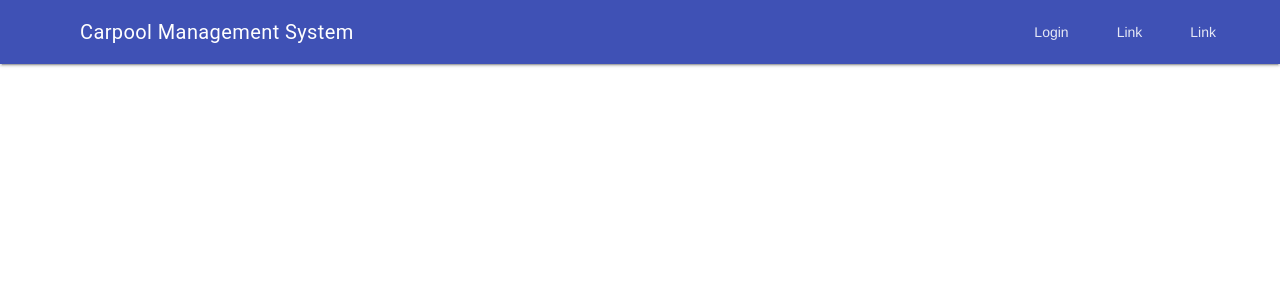
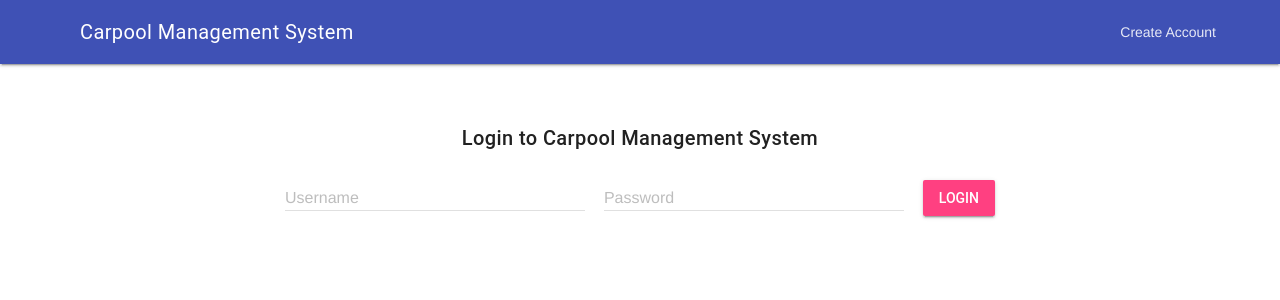
Before and after one commit to psdev30/piggyback, a Flask app: page / in a window 1280 px wide. Shown: the top 300 px of the page. Run offline with Flask 2, Linux system fonts and the light colour scheme.

Commit message:
added stuff

```diff
--- a/templates/login.html
+++ b/templates/login.html
@@ -18,23 +18,40 @@
       <div class="mdl-layout-spacer"></div>
       <!-- Navigation. We hide it in small screens. -->
       <nav class="mdl-navigation mdl-layout--large-screen-only">
-        <a class="mdl-navigation__link" href="">Login</a>
-        <a class="mdl-navigation__link" href="">Link</a>
-        <a class="mdl-navigation__link" href="">Link</a>
+        <a class="mdl-navigation__link" href="">Create Account</a>
       </nav>
     </div>
   </header>
   <div class="mdl-layout__drawer">
     <span class="mdl-layout-title">Carpool Management System</span>
     <nav class="mdl-navigation">
-      <a class="mdl-navigation__link" href="">Login</a>
-      <a class="mdl-navigation__link" href="">Link</a>
-      <a class="mdl-navigation__link" href="">Link</a>
+      <a class="mdl-navigation__link" href="">Create Account</a>
     </nav>
   </div>
   <main class="mdl-layout__content">
     <div class="page-content">
+        <div style='text-align: center; margin-top: 5%'>
+            <h5>Login to Carpool Management System</h5>
+            <!-- sticky login form with username/password fields -->
+            <form action="" method="post">
+                <div class="mdl-textfield mdl-js-textfield mdl-textfield--floating-label"
+                     style="margin-right: 15px">
+                    <input class="mdl-textfield__input" type="text" id="username" name="username">
+                    <label class="mdl-textfield__label" for="username">Username</label>
+                </div>
 
+                <div class="mdl-textfield mdl-js-textfield mdl-textfield--floating-label"
+                     style="margin-right: 15px;">
+                    <input class="mdl-textfield__input" type="password" id="password" name="password">
+                    <label class="mdl-textfield__label" for="password">Password</label>
+                </div>
+
+                <button class="mdl-button mdl-js-button mdl-button--raised mdl-js-ripple-effect mdl-button--accent"
+                        type="submit">
+                    Login
+                </button>
+            </form>
+        </div>
     </div>
   </main>
 </div>
```
Also changed, not shown: templates/profile.html (added, +37 -0 lines).
